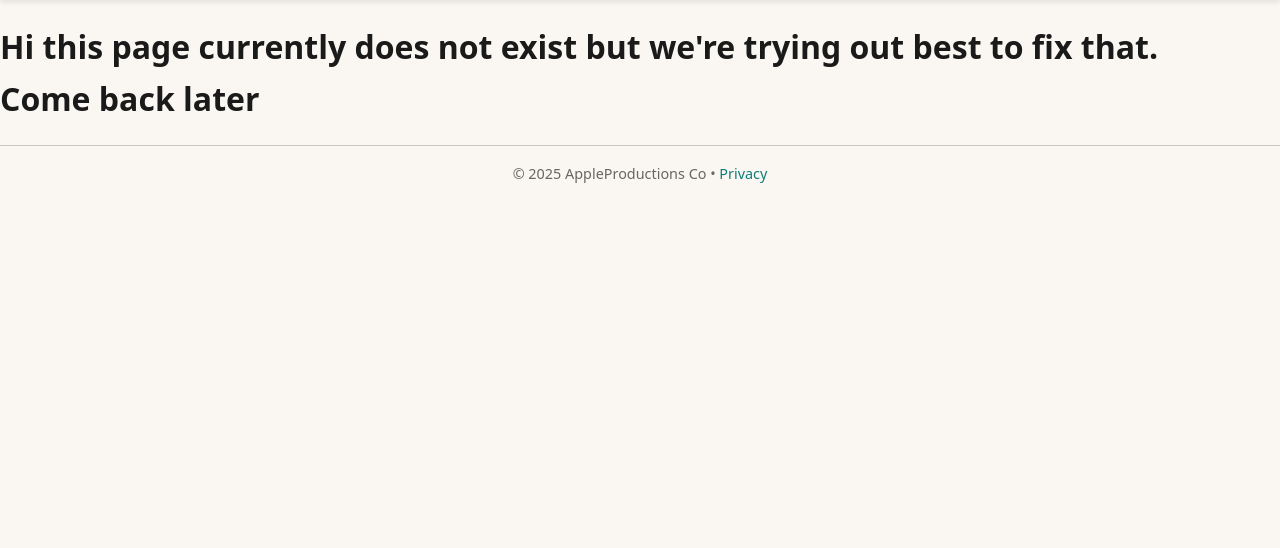
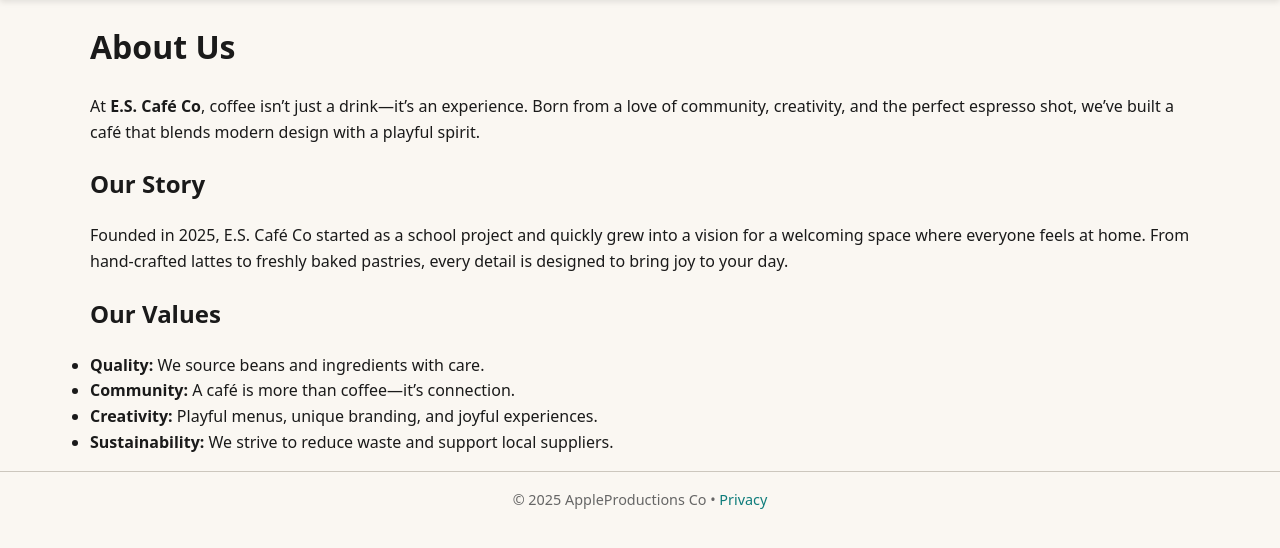
Before and after one commit to OzzyEvan/CafePWA, a Flask app: template templates/about.html in a window 1280 px wide. Shown: the part 105-653 px from the top of the page. Run offline with Flask 3, Linux system fonts and the light colour scheme; the template is opened without the code that fills it, so the values that code supplies are empty.

Commit message:
added an about page

```diff
--- a/service-worker.js
+++ b/service-worker.js
@@ -1,4 +1,4 @@
-const VERSION = "v1.3";  // ⬅️ INCREMENT THIS WHEN YOU MAKE CHANGES!
+const VERSION = "v1.4.1";  // ⬅️ INCREMENT THIS WHEN YOU MAKE CHANGES!
 
 const CACHE_NAME = `es-cafe-${VERSION}`;
 
--- a/templates/about.html
+++ b/templates/about.html
@@ -3,9 +3,9 @@
 <head>
   <meta charset="UTF-8">
   <meta name="viewport" content="width=device-width, initial-scale=1.0">
-    <title>E.S. Café Co - Contact</title>
-    <meta name="description" content="Contact us about any conserns.">
-    <meta name="keywords" content="E.S. Café Co contact, email, phonenumber">
+  <title>E.S. Café Co - About</title>
+  <meta name="description" content="Learn more about E.S. Café Co, our story, values, and passion for great coffee.">
+  <meta name="keywords" content="E.S. Café Co about, café story, coffee values">
   <meta name="author" content="Evan Sergi (Albury High School)">
   <link rel="stylesheet" href="/static/style.css">
   <link rel="manifest" href="../manifest.json">
@@ -15,8 +15,6 @@
   <!-- ---------- Header and Navigation ---------- -->
   <header class="site-header">
     <div class="container header-inner">
-
-      <!-- ---------- Brand Section (Logo + Name) ---------- -->
       <div class="brand">
         <a href="index.html">
           <img src="/static/images/logo.png" alt="E.S. Café Co logo" class="logo">
@@ -24,12 +22,11 @@
         <span class="brand-name">E.S. Café Co</span>
       </div>
 
-    <!-- ---------- Navigation Menu ---------- -->
       <nav aria-label="Primary">
         <ul class="nav-list">
           <li><a href="index.html">Home</a></li>
           <li><a href="menu.html">Menu</a></li>
-        <li><a href="about.html">About</a></li>
+          <li><a href="about.html" class="active">About</a></li>
           <li><a href="contact.html">Contact</a></li>
           <li><a href="orders.html" style="position: relative;">
             <svg xmlns="http://www.w3.org/2000/svg" height="24px" viewBox="0 -960 960 960" width="24px" fill="black"><path d="M280-80q-33 0-56.5-23.5T200-160q0-33 23.5-56.5T280-240q33 0 56.5 23.5T360-160q0 33-23.5 56.5T280-80Zm400 0q-33 0-56.5-23.5T600-160q0-33 23.5-56.5T680-240q33 0 56.5 23.5T760-160q0 33-23.5 56.5T680-80ZM246-720l96 200h280l110-200H246Zm-38-80h590q23 0 35 20.5t1 41.5L692-482q-11 20-29.5 31T622-440H324l-44 80h480v80H280q-45 0-68-39.5t-2-78.5l54-98-144-304H40v-80h130l38 80Zm134 280h280-280Z"/></svg>
@@ -37,120 +34,50 @@
           </a></li>
         </ul>
       </nav>
+    </div>
   </header>
 
+  <!-- ---------- Main Content ---------- -->
+  <main class="about-page container">
+    <h1>About Us</h1>
 
-  <h1>Hi this page currently does not exist but we're trying out best to fix that.<br>Come back later</h1>
-  <!-- ---------- Footer Section ---------- -->
+    <section class="intro">
+      <p>
+        At <strong>E.S. Café Co</strong>, coffee isn’t just a drink—it’s an experience.
+        Born from a love of community, creativity, and the perfect espresso shot,
+        we’ve built a café that blends modern design with a playful spirit.
+      </p>
+    </section>
+
+    <section class="story">
+      <h2>Our Story</h2>
+      <p>
+        Founded in 2025, E.S. Café Co started as a school project and quickly grew
+        into a vision for a welcoming space where everyone feels at home.
+        From hand-crafted lattes to freshly baked pastries, every detail is designed
+        to bring joy to your day.
+      </p>
+    </section>
+
+    <section class="values">
+      <h2>Our Values</h2>
+      <ul>
+        <li><strong>Quality:</strong> We source beans and ingredients with care.</li>
+        <li><strong>Community:</strong> A café is more than coffee—it’s connection.</li>
+        <li><strong>Creativity:</strong> Playful menus, unique branding, and joyful experiences.</li>
+        <li><strong>Sustainability:</strong> We strive to reduce waste and support local suppliers.</li>
+      </ul>
+    </section>
+  </main>
+
+  <!-- ---------- Footer ---------- -->
   <footer class="site-footer">
     <div class="container">
       © 2025 AppleProductions Co • <a href="#">Privacy</a>
     </div>
   </footer>
-  <script>
-  // Register the service worker so the PWA can work offline
-    if ("serviceWorker" in navigator) {
-      let refreshing = false;
 
-      // Detect when a new service worker has taken control
-      navigator.serviceWorker.addEventListener('controllerchange', () => {
-        if (refreshing) return;
-        refreshing = true;
-        console.log('[App] New service worker activated, reloading page...');
-        window.location.reload();
-      });
-
-      navigator.serviceWorker.register("../service-worker.js")
-        .then(registration => {
-          console.log("✅ Service worker registered:", registration.scope);
-
-          // Check for updates every time the page loads
-          registration.update();
-
-          // Check for updates periodically (every 60 seconds)
-          setInterval(() => {
-            registration.update();
-          }, 60000);
-
-          // Listen for updates
-          registration.addEventListener('updatefound', () => {
-            const newWorker = registration.installing;
-            console.log('[App] New service worker found, installing...');
-
-            newWorker.addEventListener('statechange', () => {
-              if (newWorker.state === 'installed' && navigator.serviceWorker.controller) {
-                // New service worker available
-                console.log('[App] New version available!');
-
-                // Show update notification to user
-                showUpdateNotification(newWorker);
-              }
-            });
-          });
-        })
-        .catch(error => {
-          console.error("❌ Service worker registration failed:", error);
-        });
-    }
-
-    // Show a notification when a new version is available
-    function showUpdateNotification(newWorker) {
-      // Create a notification banner
-      const banner = document.createElement('div');
-      banner.id = 'update-banner';
-      banner.style.cssText = `
-        position: fixed;
-        top: 0;
-        left: 0;
-        right: 0;
-        background: #0e7c7b;
-        color: white;
-        padding: 15px;
-        text-align: center;
-        z-index: 10000;
-        box-shadow: 0 2px 10px rgba(0,0,0,0.3);
-        font-family: system-ui, sans-serif;
-      `;
-
-      banner.innerHTML = `
-        <strong>🎉 New version available!</strong>
-        <button id="update-btn" style="
-          margin-left: 15px;
-          padding: 8px 20px;
-          background: white;
-          color: #0e7c7b;
-          border: none;
-          border-radius: 5px;
-          font-weight: bold;
-          cursor: pointer;
-        ">Update Now</button>
-        <button id="dismiss-btn" style="
-          margin-left: 10px;
-          padding: 8px 20px;
-          background: transparent;
-          color: white;
-          border: 1px solid white;
-          border-radius: 5px;
-          cursor: pointer;
-        ">Later</button>
-      `;
-
-      document.body.appendChild(banner);
-
-      // Handle update button click
-      document.getElementById('update-btn').addEventListener('click', () => {
-        // Tell the new service worker to skip waiting
-        newWorker.postMessage({ type: 'SKIP_WAITING' });
-      });
-
-      // Handle dismiss button click
-      document.getElementById('dismiss-btn').addEventListener('click', () => {
-        banner.remove();
-      });
-    }
-  </script>
-
-
+  <!-- ---------- Scripts ---------- -->
   <script>
     function updateCartBadge() {
       const CART_KEY = "ESCafeCoCart";
```
Lines whose indentation alone changed are shown as unchanged.
